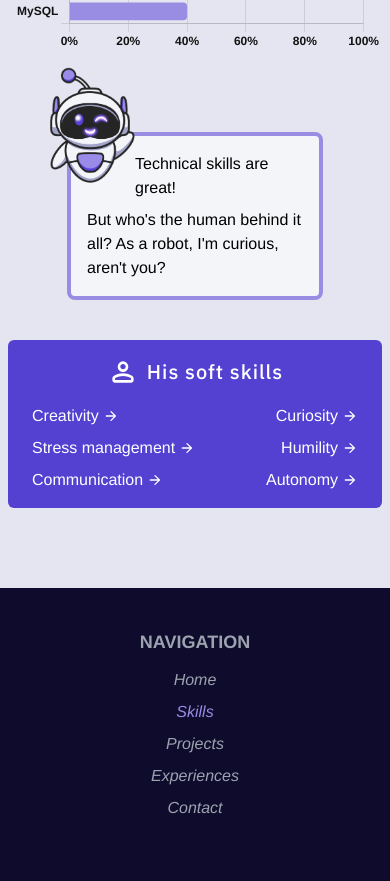
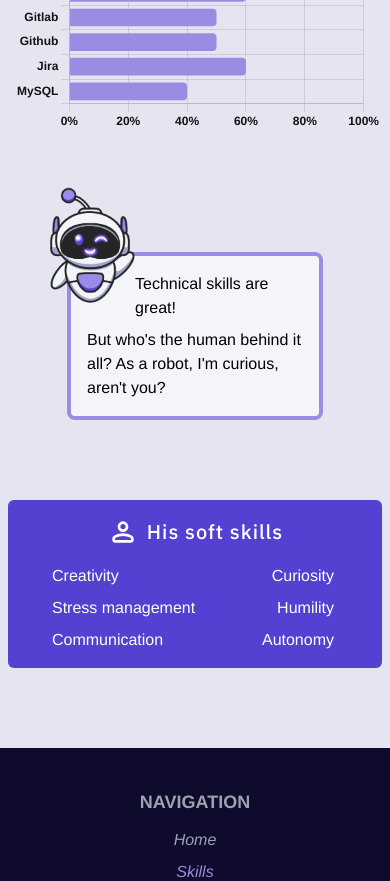
Before and after one commit to robinPoncon/portfolio2024, a Next.js app: page /en/skills in a window 390 px wide. Shown: the part 1100-1981 px from the top of the page. Built offline with nearby package versions, Linux system fonts and the light colour scheme.

Commit message:
add responsive project and skill page + add hover effect on btn and links

```diff
--- a/src/app/[locale]/layout.tsx
+++ b/src/app/[locale]/layout.tsx
@@ -29,7 +29,7 @@ export default async function RootLayout({ children, params: { locale } }: RootL
 				<NextIntlClientProvider messages={messages}>
 					<Providers>
 						<FixedMenu />
-						<main className="flex flex-col flex-1 max-w-6xl w-full">{children}</main>
+						<main className="flex flex-col flex-1 max-w-6xl w-full mx-auto">{children}</main>
 						<CookieBar />
 						<Footer />
 					</Providers>
--- a/src/app/[locale]/projects/page.tsx
+++ b/src/app/[locale]/projects/page.tsx
@@ -5,9 +5,9 @@ const ProjectsPage = () => {
 	const t = useTranslations("ProjectsPage");
 
 	return (
-		<section className="mt-32 mx-4 flex flex-col gap-10">
-			<h1 className="text-2xl text-center titleFont">{t("his-projects")}</h1>
-			<div className="relative border-4 border-customVioletLighter rounded-lg p-4 w-64 mx-auto mt-10 bg-lighterBg dark:bg-greyBg">
+		<section className="mt-32 mx-4 flex flex-col gap-20">
+			<h1 className="text-3xl text-center titleFont">{t("his-projects")}</h1>
+			<div className="relative border-4 border-customVioletLighter rounded-lg p-4 w-64 mx-auto mt-10 bg-lighterBg dark:bg-greyBg sm:w-96">
 				<Image
 					className="absolute -top-20 -left-14"
 					alt="robot illustration"
@@ -18,18 +18,19 @@ const ProjectsPage = () => {
 				<p className="pl-12">{t("its-me-again")}</p>
 				<p className="mt-2">{t("check-his-projects")}</p>
 			</div>
-			<article className="bg-lighterBg dark:bg-greyBg p-4 rounded-md flex flex-col gap-4 shadow-lg">
+			<article className="bg-lighterBg dark:bg-greyBg py-10 px-4 rounded-md flex flex-col gap-4 shadow-lg w-full max-w-3xl mx-auto">
 				<h2 className="titleFont text-lg text-center font-bold text-customViolet">
 					{t("roots-of-healing")}
 				</h2>
 				<Image
+					className="mx-auto"
 					alt="image projet les racines de la guérison"
 					src="/images/projet_racines-guerison.png"
 					priority
 					width={300}
 					height={180}
 				/>
-				<p>
+				<p className="text-center">
 					<span className="font-bold">Technos :</span>
 					<span className="italic ml-1">
 						NextJS, React, TypeScript, Tailwind, SCSS, HTML5
@@ -38,7 +39,7 @@ const ProjectsPage = () => {
 				<a
 					href="https://racines-guerison.com/"
 					target="_blank"
-					className="bg-customViolet text-white px-4 py-3 rounded-md mx-auto block w-fit"
+					className="bg-customViolet text-white px-4 py-3 rounded-md mx-auto block w-fit hover:bg-hoverBtn hover:shadow-lg"
 				>
 					{t("discover")}
 				</a>
--- a/src/app/[locale]/skills/page.tsx
+++ b/src/app/[locale]/skills/page.tsx
@@ -44,9 +44,9 @@ const SkillsPage = () => {
 	};
 
 	return (
-		<section className="mt-32 mx-2 flex flex-col gap-10">
+		<section className="mt-32 mx-2 flex flex-col gap-20">
 			<h1 className="text-2xl text-center titleFont">{t("his-skills")}</h1>
-			<div className="relative border-4 border-customVioletLighter rounded-lg p-4 w-64 mx-auto mt-10 bg-lighterBg dark:bg-greyBg">
+			<div className="relative border-4 border-customVioletLighter rounded-lg p-4 w-64 mx-auto mt-10 bg-lighterBg dark:bg-greyBg sm:w-96">
 				<Image
 					className="absolute -top-20 -left-14"
 					alt="robot illustration"
@@ -57,7 +57,7 @@ const SkillsPage = () => {
 				<p className="pl-12">{t("hey-im-devobot")}</p>
 				<p className="mt-2">{t("check-his-skills")}</p>
 			</div>
-			<article className="flex flex-col gap-10">
+			<article className="flex flex-col gap-10 md:w-4/5 md:mx-auto">
 				<HorizontalBarChart
 					title={t("programming-languages-expertise")}
 					labels={["HTML5", "CSS3", "SCSS", "JavaScript", "TypeScript", "PHP"]}
@@ -75,7 +75,8 @@ const SkillsPage = () => {
 				/>
 			</article>
 
-			<div className="relative border-4 border-customVioletLighter rounded-lg p-4 w-64 mx-auto mt-10 bg-lighterBg dark:bg-greyBg">
+			<article className="flex flex-col gap-20 lg:flex-row">
+				<div className="relative border-4 border-customVioletLighter rounded-lg p-4 w-64 mx-auto mt-10 bg-lighterBg dark:bg-greyBg sm:w-96">
 					<Image
 						className="absolute -top-20 -left-14"
 						alt="robot illustration"
@@ -86,7 +87,7 @@ const SkillsPage = () => {
 					<p className="pl-12">{t("check-his-soft-skills1")}</p>
 					<p className="mt-2">{t("check-his-soft-skills2")}</p>
 				</div>
-			<article className="bg-customViolet text-white rounded-md p-4 flex flex-col gap-4 max-w-xl w-full mx-auto">
+				<div className="bg-customViolet text-white rounded-md p-4 flex flex-col gap-4 max-w-xl w-full mx-auto sm:w-96">
 					{isFrontCardShowing ? (
 						<>
 							<div className="flex justify-center gap-2">
@@ -100,82 +101,88 @@ const SkillsPage = () => {
 									{t("his-soft-skills")}
 								</h2>
 							</div>
-						<div className="flex flex-col gap-2 px-2">
+							<div className="flex flex-col gap-2 px-2 ml-5">
 								<div className="flex justify-between">
 									<div
-									className="cursor-pointer flex gap-1"
+										className="cursor-pointer flex gap-1 group"
 										onClick={() => selectSkillInformation(0)}
 									>
 										<p className="my-auto">{softSkillsArray[0].title}</p>
 										<Image
+											className="hidden group-hover:block"
 											alt="icon right arrow"
 											src="/icons/arrowForward_icon.svg"
-										width={16}
-										height={16}
+											width={20}
+											height={20}
 										/>
 									</div>
 									<div
-									className="cursor-pointer flex gap-1"
+										className="cursor-pointer flex gap-1 group"
 										onClick={() => selectSkillInformation(1)}
 									>
 										<p className="my-auto">{softSkillsArray[1].title}</p>
 										<Image
+											className="invisible group-hover:visible"
 											alt="icon right arrow"
 											src="/icons/arrowForward_icon.svg"
-										width={16}
-										height={16}
+											width={20}
+											height={20}
 										/>
 									</div>
 								</div>
 								<div className="flex justify-between">
 									<div
-									className="cursor-pointer flex gap-1"
+										className="cursor-pointer flex gap-1 group"
 										onClick={() => selectSkillInformation(2)}
 									>
 										<p className="my-auto">{softSkillsArray[2].title}</p>
 										<Image
+											className="hidden group-hover:block"
 											alt="icon right arrow"
 											src="/icons/arrowForward_icon.svg"
-										width={16}
-										height={16}
+											width={20}
+											height={20}
 										/>
 									</div>
 									<div
-									className="cursor-pointer flex gap-1"
+										className="cursor-pointer flex gap-1 group"
 										onClick={() => selectSkillInformation(3)}
 									>
 										<p className="my-auto">{softSkillsArray[3].title}</p>
 										<Image
+											className="invisible group-hover:visible"
 											alt="icon right arrow"
 											src="/icons/arrowForward_icon.svg"
-										width={16}
-										height={16}
+											width={20}
+											height={20}
 										/>
 									</div>
 								</div>
 								<div className="flex justify-between">
 									<div
-									className="cursor-pointer flex gap-1"
+										className="cursor-pointer flex gap-1 group"
 										onClick={() => selectSkillInformation(4)}
 									>
 										<p className="my-auto">{softSkillsArray[4].title}</p>
 										<Image
+											className="hidden group-hover:block"
 											alt="icon right arrow"
 											src="/icons/arrowForward_icon.svg"
-										width={16}
-										height={16}
+											width={20}
+											height={20}
 										/>
 									</div>
 									<div
-									className="cursor-pointer flex gap-1"
+										className="cursor-pointer flex gap-1 group"
 										onClick={() => selectSkillInformation(5)}
 									>
 										<p className="my-auto">{softSkillsArray[5].title}</p>
 										<Image
+											className="invisible group-hover:visible"
 											alt="icon right arrow"
 											src="/icons/arrowForward_icon.svg"
-										width={16}
-										height={16}
+											width={20}
+											height={20}
 										/>
 									</div>
 								</div>
@@ -199,6 +206,7 @@ const SkillsPage = () => {
 							</p>
 						</>
 					)}
+				</div>
 			</article>
 		</section>
 	);
--- /dev/null
+++ b/src/app/_components/Footer/Footer.scss
@@ -0,0 +1,11 @@
+.customCSS-DownloadIcon {
+	background-image: url("/icons/download-document_icon.svg");
+	background-repeat: no-repeat;
+	width: 24px;
+	height: 24px;
+	margin-top: -2px;
+}
+
+.customCSS-BtnDownload:hover .customCSS-DownloadIcon {
+	background-image: url("/icons/download-document_icon_violet.svg");
+}
--- a/tailwind.config.ts
+++ b/tailwind.config.ts
@@ -16,7 +16,8 @@ const config: Config = {
 				lighterBg: "#f4f5f9",
 				customViolet: "#5440d1",
 				customVioletLighter: "#988ce3",
-				footerBg: "#0f0b2c"
+				footerBg: "#0f0b2c",
+				hoverBtn: "#3d2ab0"
 			},
 			colors: {
 				customPink: "#A332A2",
@@ -24,7 +25,8 @@ const config: Config = {
 				customVioletLighter: "#988ce3",
 				lightBg: "#e4e5f1",
 				lighterBg: "#f4f5f9"
-			}
+			},
+			display: ["grou-hover"]
 		},
 		fontFamily: {
 			sans: ["Helvetica", "sans-serif"]
```
Also changed, not shown: src/app/_components/Footer/Footer.tsx (+19 -18 lines), public/icons/download-document_icon_violet.svg (added). Lines whose indentation alone changed are shown as unchanged.
